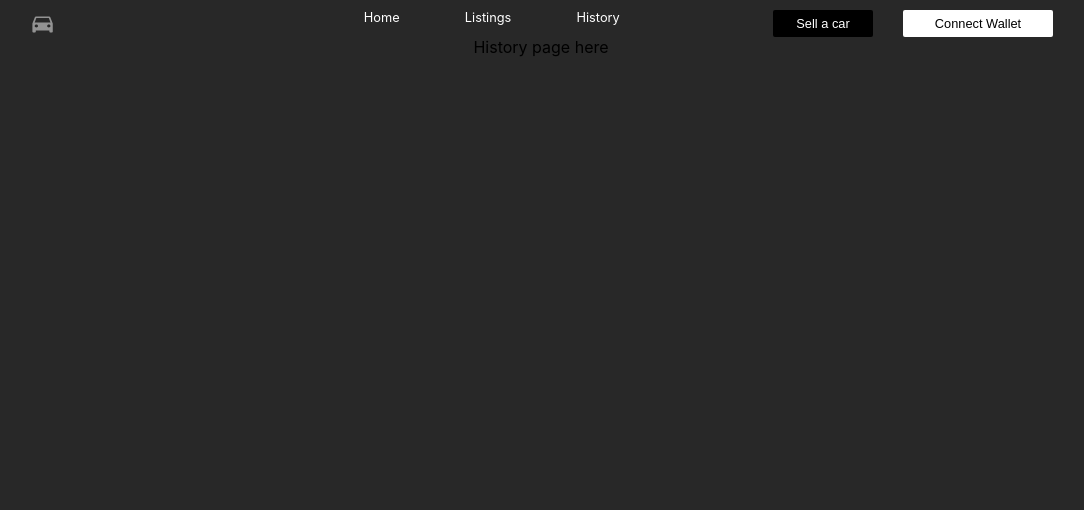
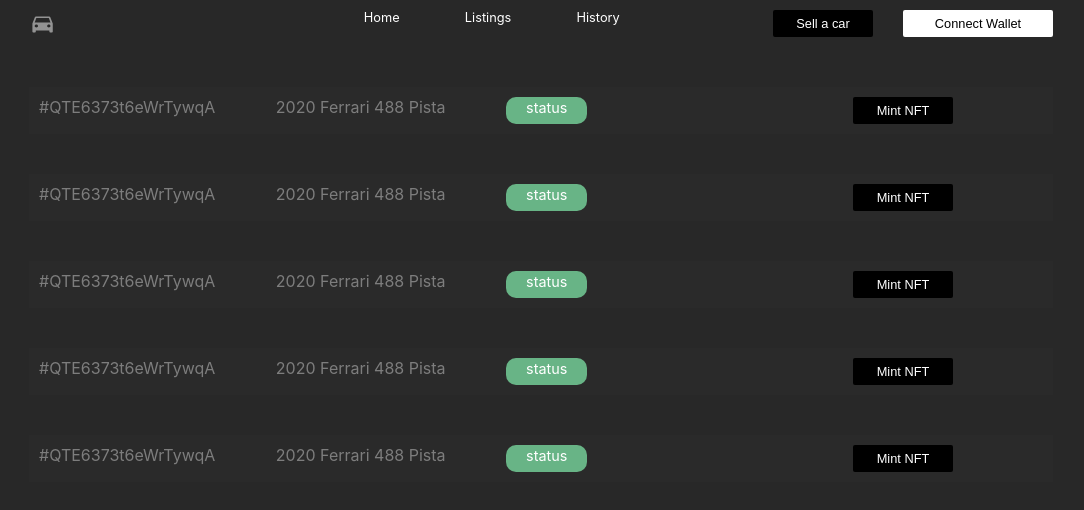
Before and after one commit to THEmmanuel/auto-auction-frontend, a React (Create React App) app: page /history in a window 1280 px wide. Shown: the top 510 px of the page, without its empty margins (99-1183 px from the left). Built offline with nearby package versions, Linux system fonts and the light colour scheme.

Commit message:
update history page

```diff
--- a/src/components/ListCard/ListCard.module.css
+++ b/src/components/ListCard/ListCard.module.css
@@ -4,7 +4,7 @@
 	padding: 15px;
 	background-color: #2b2b2b;
 	width: 400px;
-	border-radius: 5px;
+	border-radius: 10px;
 }
 
 .ListCardContentWrapper {
--- /dev/null
+++ b/src/components/TransactionCard/TransactionCard.js
@@ -0,0 +1,26 @@
+import React from 'react';
+import style from './TransactionCard.module.css';
+import PrimaryButton from '../../components/PrimaryButton/PrimaryButton';
+
+
+const TransactionCard = () => {
+	return (
+		<div className={style.TransactionCard}>
+			<div className={style.TransactionDetails}>
+				<span>#QTE6373t6eWrTywqA</span>
+				<span>2020 Ferrari 488 Pista</span>
+
+				<span className={style.TransactionStatus}>
+					status
+				</span>
+			</div>
+
+			<PrimaryButton
+				text='Mint NFT'
+				width={100}
+			/>
+		</div>
+	)
+}
+
+export default TransactionCard;
--- /dev/null
+++ b/src/components/TransactionCard/TransactionCard.module.css
@@ -0,0 +1,23 @@
+.TransactionCard{
+	background: #2A2A2A;
+	display: flex;
+	padding: 10px;
+	justify-content: space-between;
+	padding-right: 100px;
+}
+
+.TransactionDetails{
+	color: #7D7D7D;
+	width: 60%;
+	display: flex;
+	flex-direction: row;
+	justify-content: space-between;
+}
+
+.TransactionStatus{
+	background-color: #68b486;
+	color: #FFF;
+	padding: 2px 20px;
+	border-radius: 10px;
+	font-size: 0.9em;
+}
--- a/src/pages/History/History.js
+++ b/src/pages/History/History.js
@@ -1,10 +1,18 @@
 import React from 'react';
 import style from './History.module.css';
+import TransactionCard from '../../components/TransactionCard/TransactionCard';
+
 
 const History = props => {
 	return (
 		<section>
-			History page here
+				<div className={style.TransactionCardWrapper}>
+					<TransactionCard />
+					<TransactionCard />
+					<TransactionCard />
+					<TransactionCard />
+					<TransactionCard />
+				</div>
 		</section>
 	)
 }
--- a/src/pages/History/History.module.css
+++ b/src/pages/History/History.module.css
@@ -0,0 +1,19 @@
+.HistoryHeading{
+	color: #FFF;
+	width: 55%;
+	display: flex;
+	flex-direction: row;
+	justify-content: space-between;
+	text-align: left;
+}
+
+.HistoryTable{
+	width: 100%;
+}
+
+.TransactionCardWrapper{
+	margin-top: 50px;
+	display: flex;
+	flex-direction: column;
+	gap: 40px;
+}
--- a/src/pages/Listings/Listings.js
+++ b/src/pages/Listings/Listings.js
@@ -1,6 +1,7 @@
 import React from 'react';
 import style from './Listings.module.css';
 import ListCard from '../../components/ListCard/ListCard';
+import { Link } from 'react-router-dom';
 
 const Listings = props => {
 	return (
```
